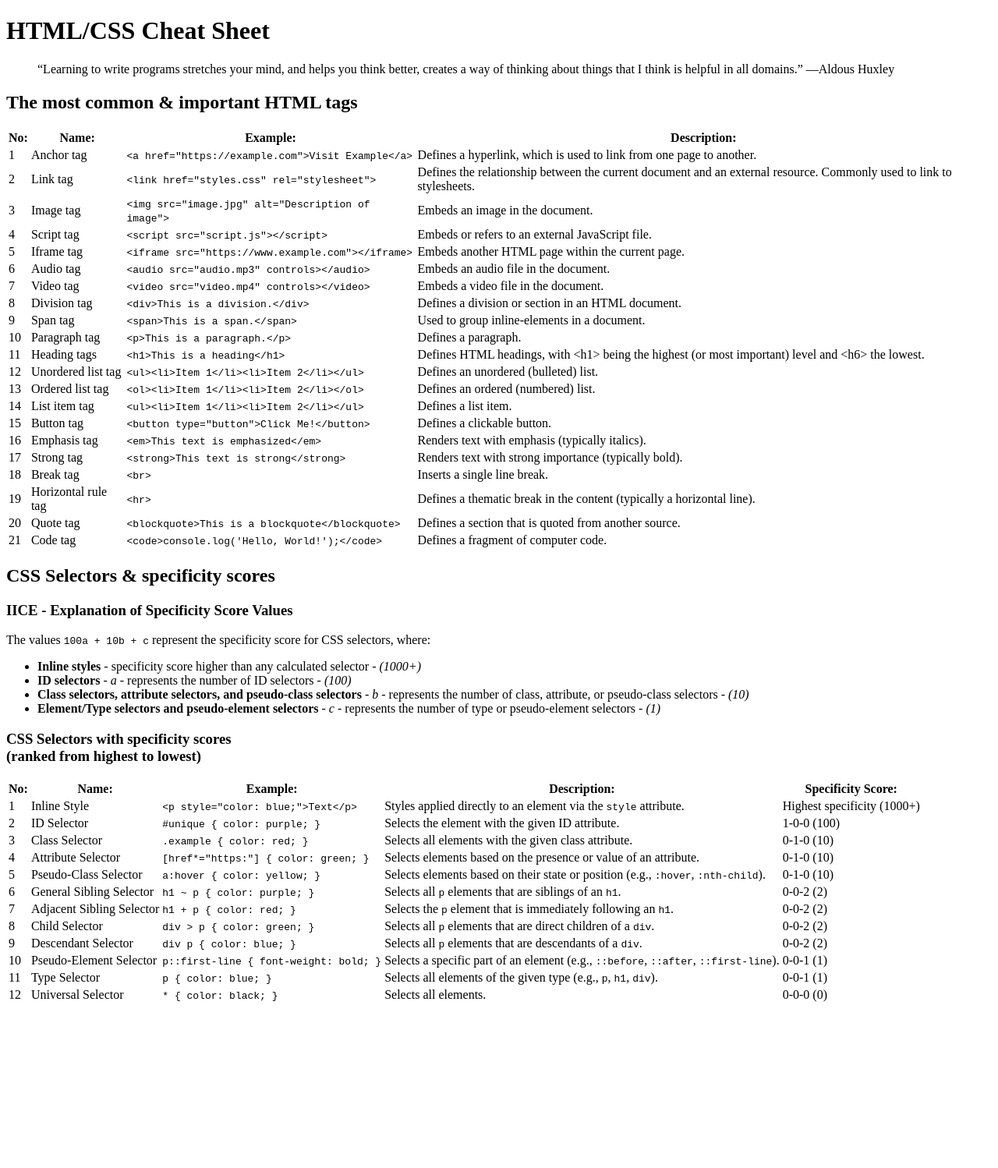
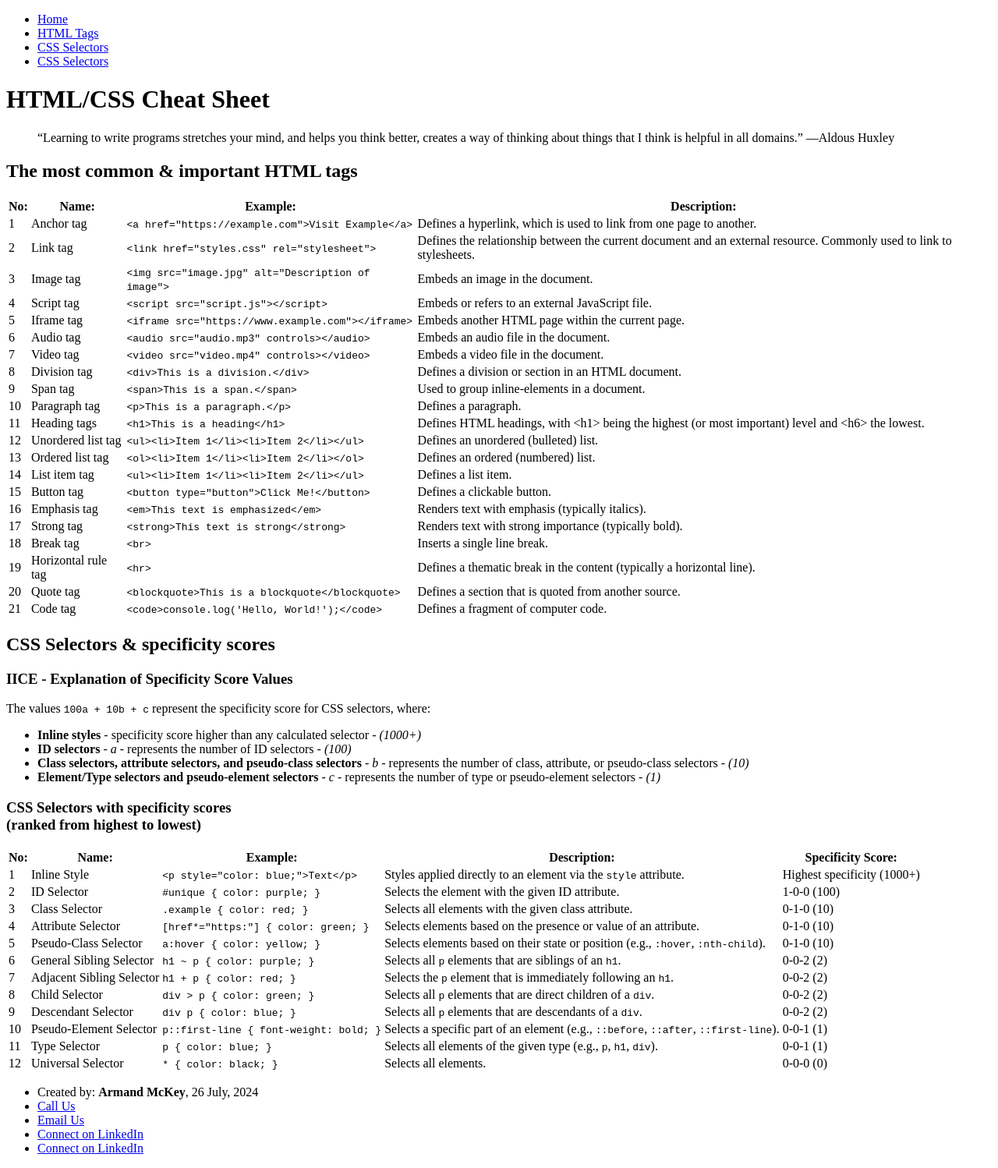
Before and after one commit to armand-sa/Cheat-Sheet, a plain HTML site: page index.html in a window 1280 px wide. Shown: the whole page at 78% size. Before the commit the page ends 1296 px from the top, so only its background shows below. Drawn offline with Linux system fonts and the light colour scheme.

Commit message:
Update index.html

```diff
--- a/index.html
+++ b/index.html
@@ -12,11 +12,17 @@
   <header>
     <nav>
       <!-- Navigation items go here -->
+      <ul>
+        <li><a href="#home">Home</a></li>
+        <li><a href="#html">HTML Tags</a></li>
+        <li><a href="#css">CSS Selectors</a></li>
+        <li><a href="#contact">CSS Selectors</a></li>
+      </ul>
     </nav>
   </header>
 
   <!-- The main section -->
-  <main>
+  <main id="home">
 
     <h1>HTML/CSS Cheat Sheet</h1>
 
@@ -28,7 +34,7 @@
     </section>
 
     <!-- HTML section -->
-    <section>
+    <section id="html">
       <h2>The most common &amp; important HTML tags</h2>
 
       <article>
@@ -174,7 +180,7 @@
     </section>
 
     <!-- CSS Selectors section -->
-    <section>
+    <section id="css">
       <h2>CSS Selectors &amp; specificity scores</h2>
 
       <article>
@@ -294,8 +300,15 @@
   </main>
 
   <!-- The footer section -->
-  <footer>
+  <footer id="contact">
     <!-- Footer content goes here -->
+    <ul>
+      <li>Created by: <strong>Armand McKey</strong>, 26 July, 2024</li>
+      <li><a href="tel:+1234567890" target="_blank" rel="noopener noreferrer">Call Us</a></li>
+      <li><a href="mailto:example@example.com" target="_blank" rel="noopener noreferrer">Email Us</a></li>
+      <li><a href="https://www.linkedin.com/in/yourprofile" target="_blank" rel="noopener noreferrer">Connect on LinkedIn</a></li>
+      <li><a href="https://www.linkedin.com/in/yourprofile" target="_blank" rel="noopener noreferrer">Connect on LinkedIn</a></li>
+    </ul>
   </footer>
 </body>
 </html>
```
